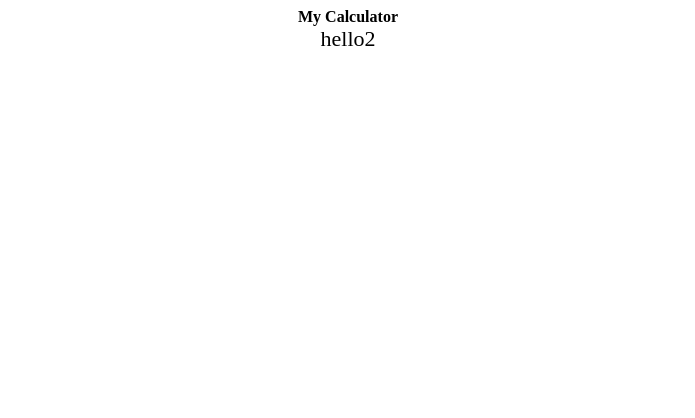
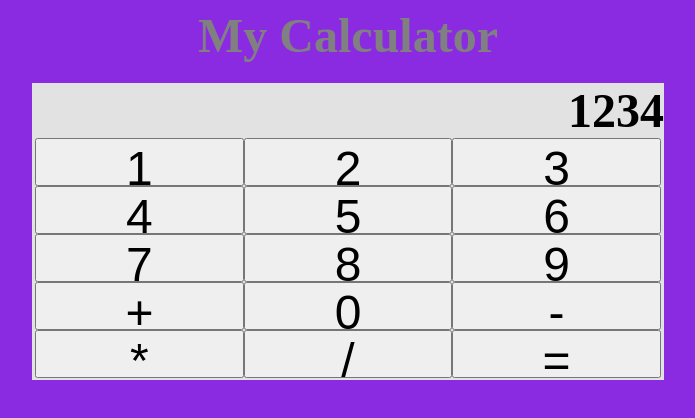
Before and after one commit to gustavobastian/calculator, a website: page index.html in a window 1280 px wide. Shown: the whole page, without its empty margins (292-987 px from the left). Drawn offline with Linux system fonts and the light colour scheme.

Commit message:
change script.js to operations.js, add script.js

```diff
--- a/index.html
+++ b/index.html
@@ -10,7 +10,36 @@
 <body>
     <div class="header">My Calculator</div>
     <div class="container">
-        hello2
+        <div class="store">
+            <div class="Data" id="resultStorage" placeholder="0">1234</div>
+            <div class="button-container">
+                <div class="row-button">
+                    <button>1</button>
+                    <button>2</button>
+                    <button>3</button>
+                </div>
+                <div class="row-button">
+                    <button>4</button>
+                    <button>5</button>
+                    <button>6</button>
+                </div>
+                <div class="row-button">
+                    <button>7</button>
+                    <button>8</button>
+                    <button>9</button>
+                </div>
+                <div class="row-button">
+                    <button>+</button>
+                    <button>0</button>
+                    <button>-</button>
+                </div>
+                <div class="row-button">
+                    <button>*</button>
+                    <button>/</button>
+                    <button>=</button>
+                </div>
+            </div>
+        </div>
     </div>
 </body>
 <script type="text/javascript" src=""./scripts.js></script>
--- a/style.css
+++ b/style.css
@@ -2,6 +2,7 @@ body{
     display:flex;
     flex-direction: column;
     justify-content: center;
+    background: blueviolet;
 }
 
 .header{
@@ -11,13 +12,42 @@ body{
     text-align: center;
 
     font-weight: bold;
+    font-size: 48px;
+    padding-bottom:20px;
+    color:gray;
+
 }
 .container{
     display: flex;
     justify-content: center;
     flex-direction: row;
     text-align: center;
-
     font-size: 22px;
 
 }
+.store{
+    display:flex;
+    flex-direction: column;
+    justify-content: center;
+    background-color: rgb(226, 226, 226);
+    width: 50%;
+    padding-bottom: 2px;
+}
+.Data{
+    display:flex;
+    justify-content: right;
+    text-align: right;
+    font-size: 48px;
+    font-weight: bold;
+}
+.row-button{
+    display:flex;
+    justify-content: center;
+    flex-direction: row;
+    width: 100%;
+}
+button{
+    width: 33%;
+    height: 48px;
+    font-size: 48px;
+}
```
Also changed, not shown: operations.js (added, +51 -0 lines), operations.spec.js (added, +66 -0 lines), scripts.js (deleted, +0 -52 lines), scripts.spec.js (deleted, +0 -66 lines).
